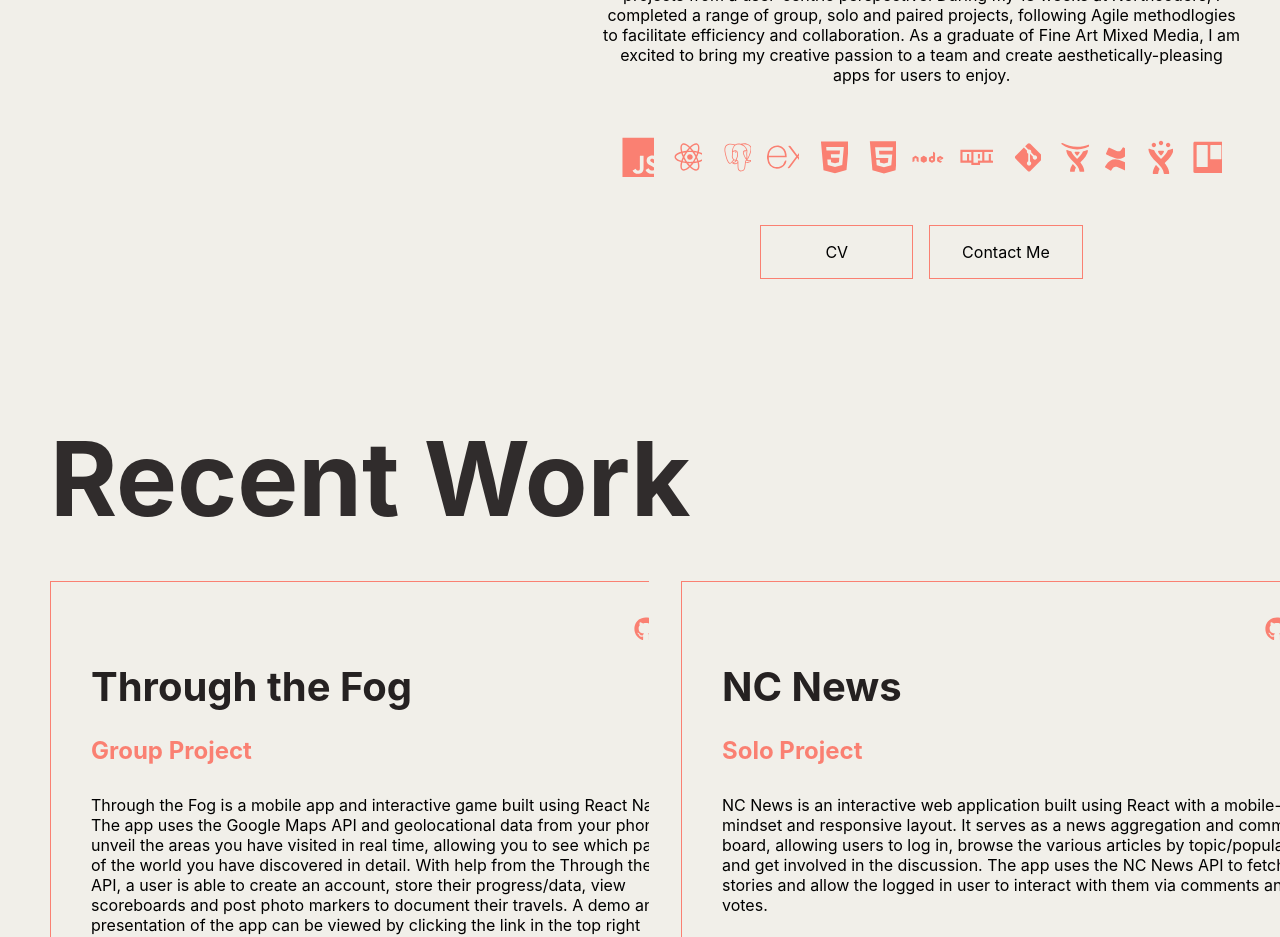
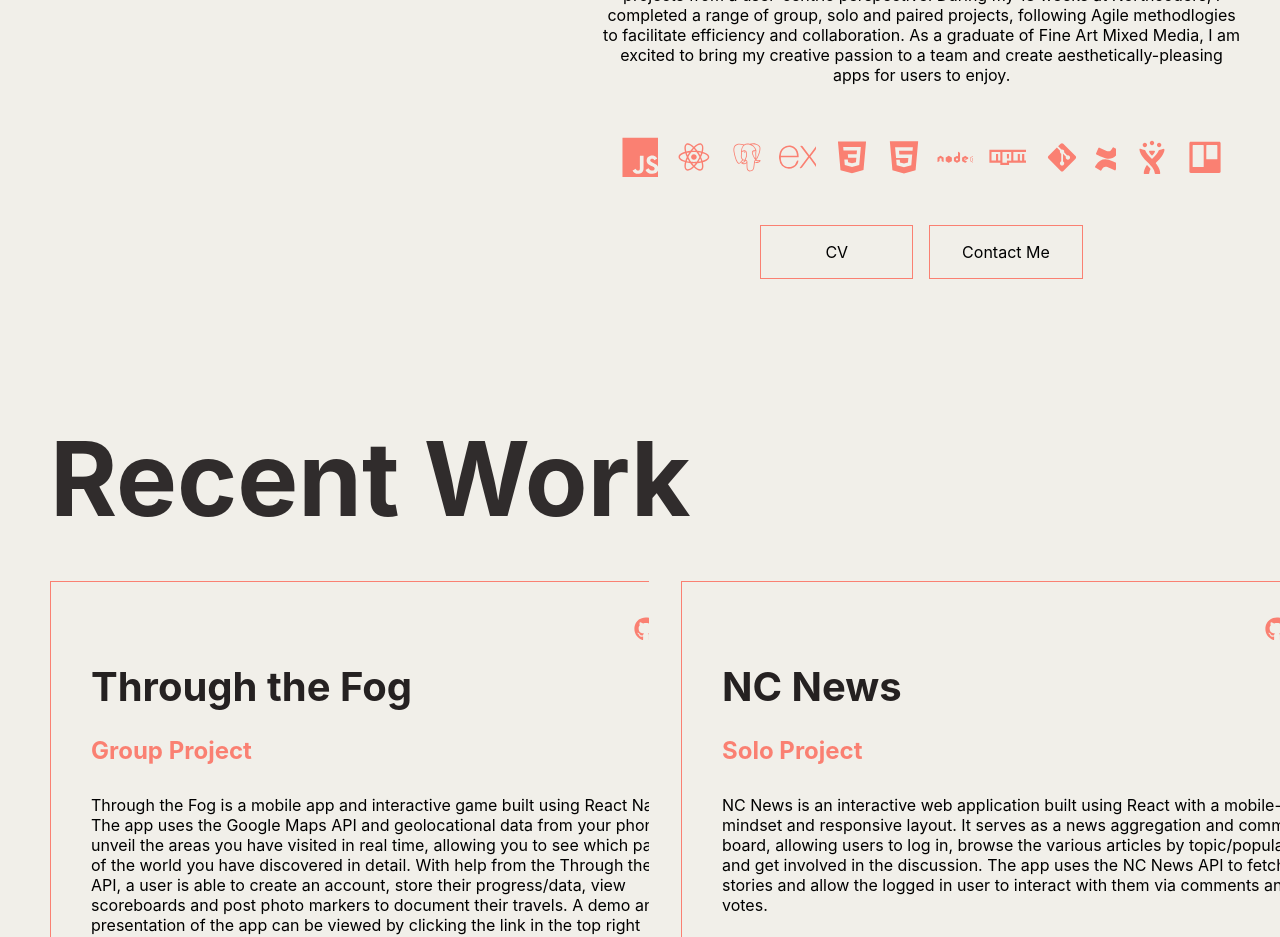
Before and after one commit to leahbanks/portfolio, a React (Create React App) app: page / in a window 1280 px wide. Shown: the part 1160-2097 px from the top of the page. Built offline with nearby package versions, Linux system fonts and the light colour scheme.

Commit message:
removed unecessary icons

```diff
--- a/src/components/About/About.jsx
+++ b/src/components/About/About.jsx
@@ -74,8 +74,8 @@ export default function About() {
             to enjoy.
           </p>
           <ul className="skills">
-            <li>
-              <DiJsBadge />
+            <li title="Javascript logo">
+              < DiJsBadge title="Javascript logo"/>
             </li>
             <li>
               <DiReact />
@@ -101,9 +101,6 @@ export default function About() {
             <li>
               <DiGit />
             </li>
-            <li>
-              <DiAtlassian />
-            </li>
             <li className="confluence">
               <SiConfluence />
             </li>
```
